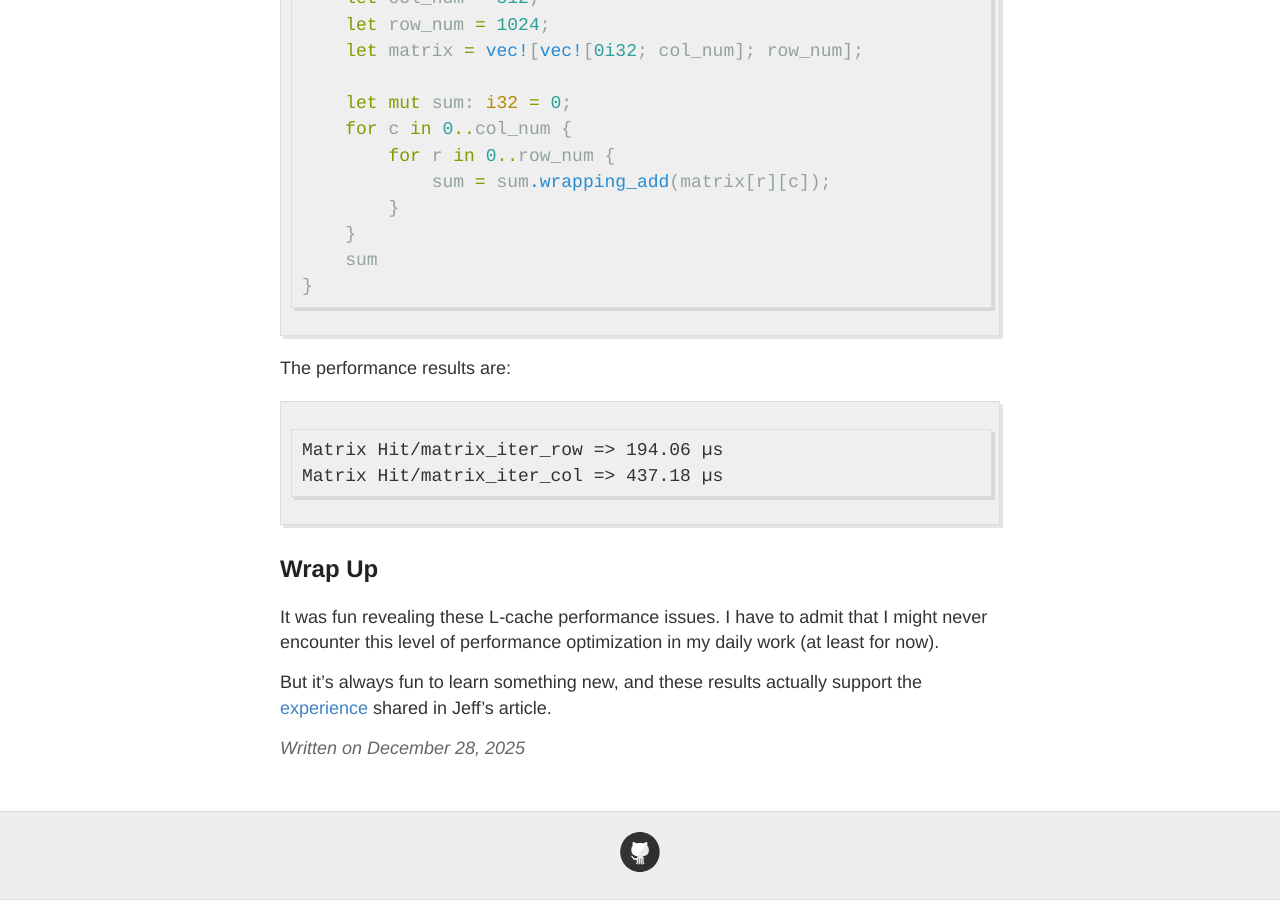
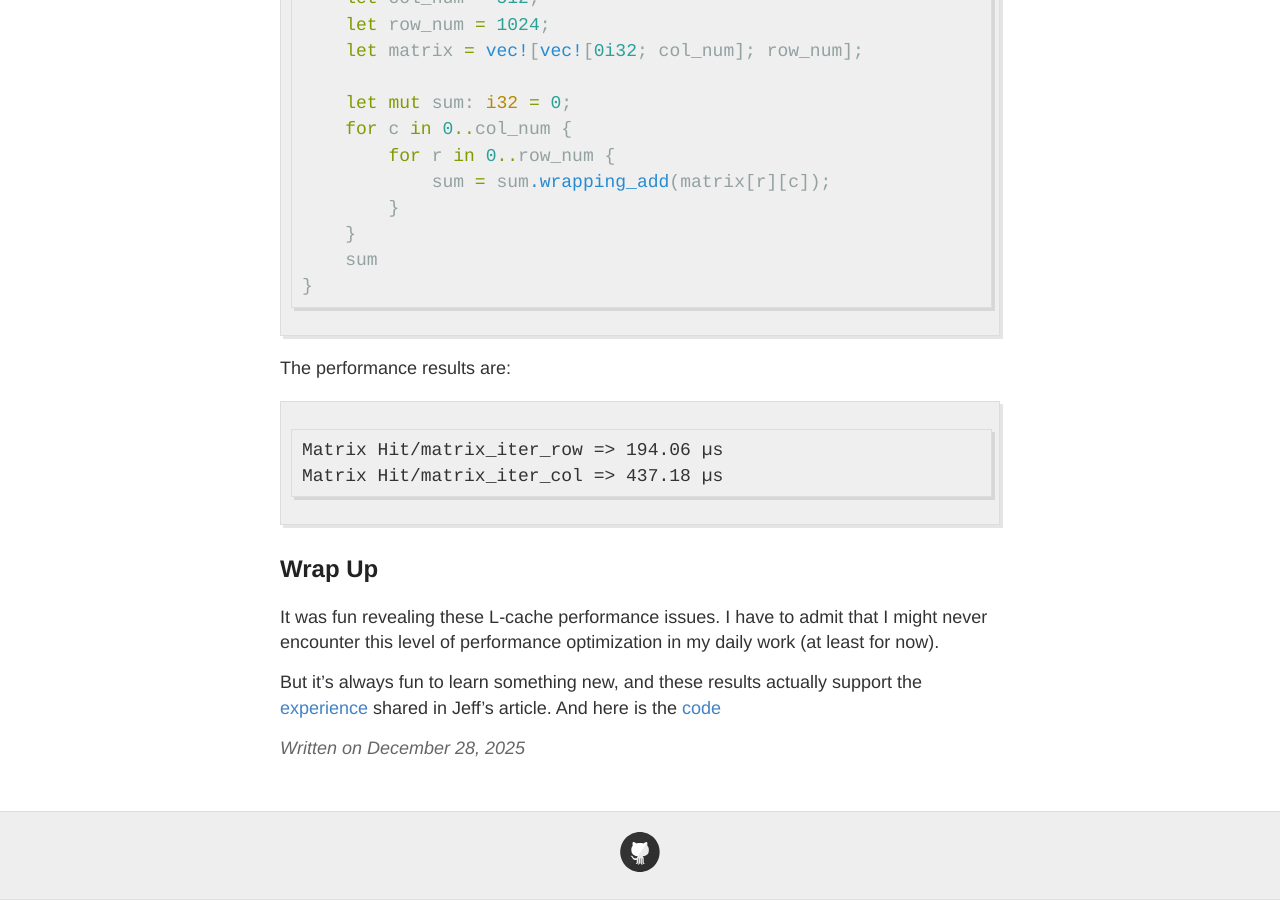
Before and after one commit to ccqpein/ccqpein.github.io, a Jekyll site: the page built from _posts/2025-12-28-L-Cache Performance Experiments.md, in a window 1280 px wide and 900 px high, scrolled down 4067 px. Built offline with Jekyll 4.4.1, drawn with Linux system fonts in a browser that asks for light colours.

Commit message:
chagne a bit

```diff
--- a/_posts/2025-12-28-L-Cache Performance Experiments.md
+++ b/_posts/2025-12-28-L-Cache Performance Experiments.md
@@ -157,4 +157,4 @@ Matrix Hit/matrix_iter_col => 437.18 µs
 
 It was fun revealing these L-cache performance issues. I have to admit that I might never encounter this level of performance optimization in my daily work (at least for now).
 
-But it's always fun to learn something new, and these results actually support the [experience](https://abseil.io/fast/hints.html#better-memory-representation) shared in Jeff’s article.
+But it's always fun to learn something new, and these results actually support the [experience](https://abseil.io/fast/hints.html#better-memory-representation) shared in Jeff’s article. And here is the [code](https://github.com/ccqpein/garage/tree/c4da6fb13a215b52ea1b821d297659ee5342e62f/rusty/l-cache-test)
```
